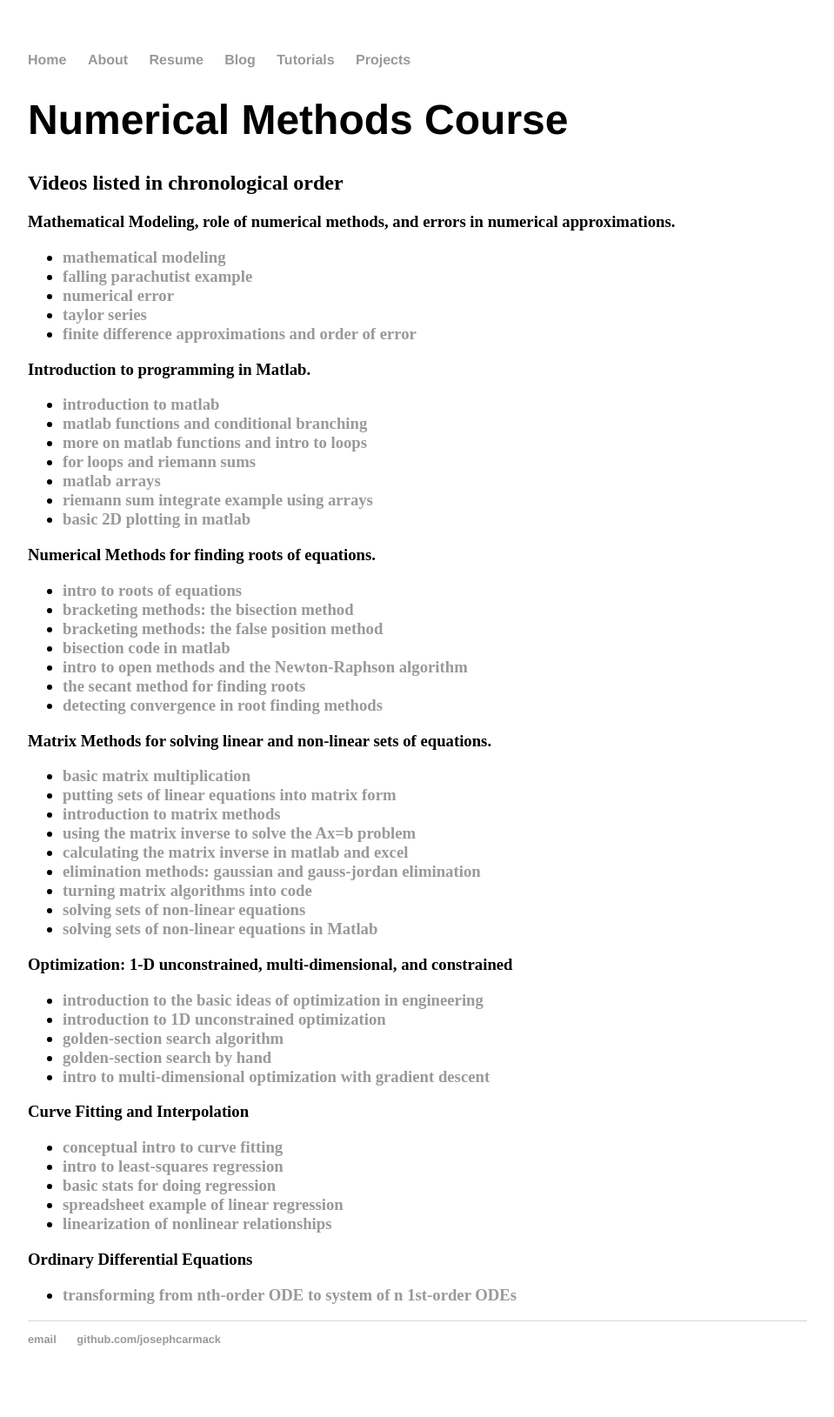
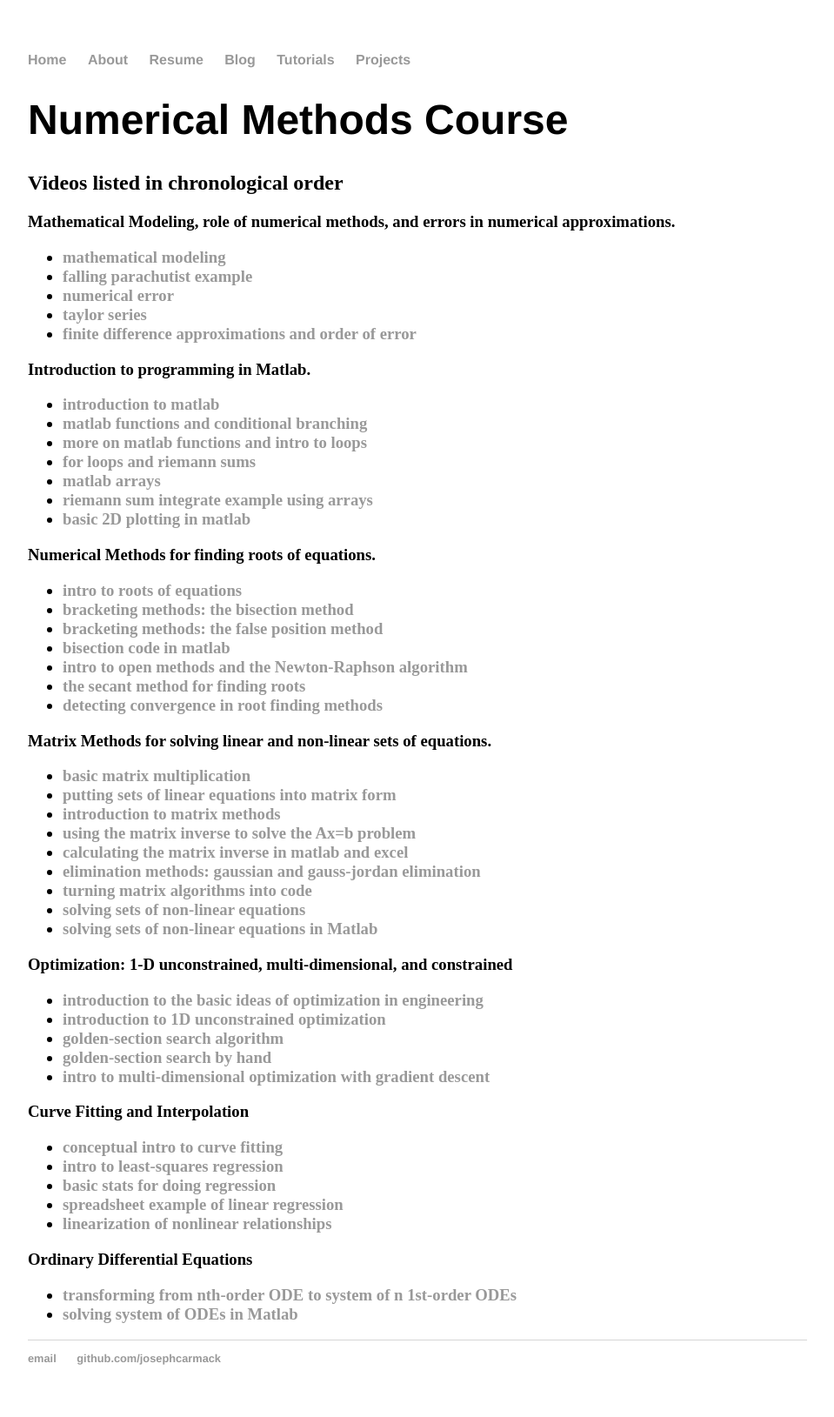
Before and after one commit to josephcarmack/josephcarmack.github.io, a Jekyll site: the page built from tutorials/meeg2703/index.html, in a window 1280 px wide. Shown: the whole page at 87% size, without its empty margins (160-1119 px from the left). Built offline with Jekyll 4.4.1, drawn with Linux system fonts in a browser that asks for light colours; before the commit the page ends 1607 px from its top, so only the background shows below that.

Commit message:
add video

```diff
--- a/tutorials/meeg2703/index.html
+++ b/tutorials/meeg2703/index.html
@@ -123,5 +123,7 @@ title: Numerical Methods Course
 		<ul>
 			<li><a href="https://youtu.be/tWQxqwKQYU4">
 					transforming from nth-order ODE to system of n 1st-order ODEs</a></li>
+			<li><a href="https://youtu.be/7vmZcxs-s6w">
+					solving system of ODEs in Matlab</a></li>
 		</ul>
 	</h3>
```
